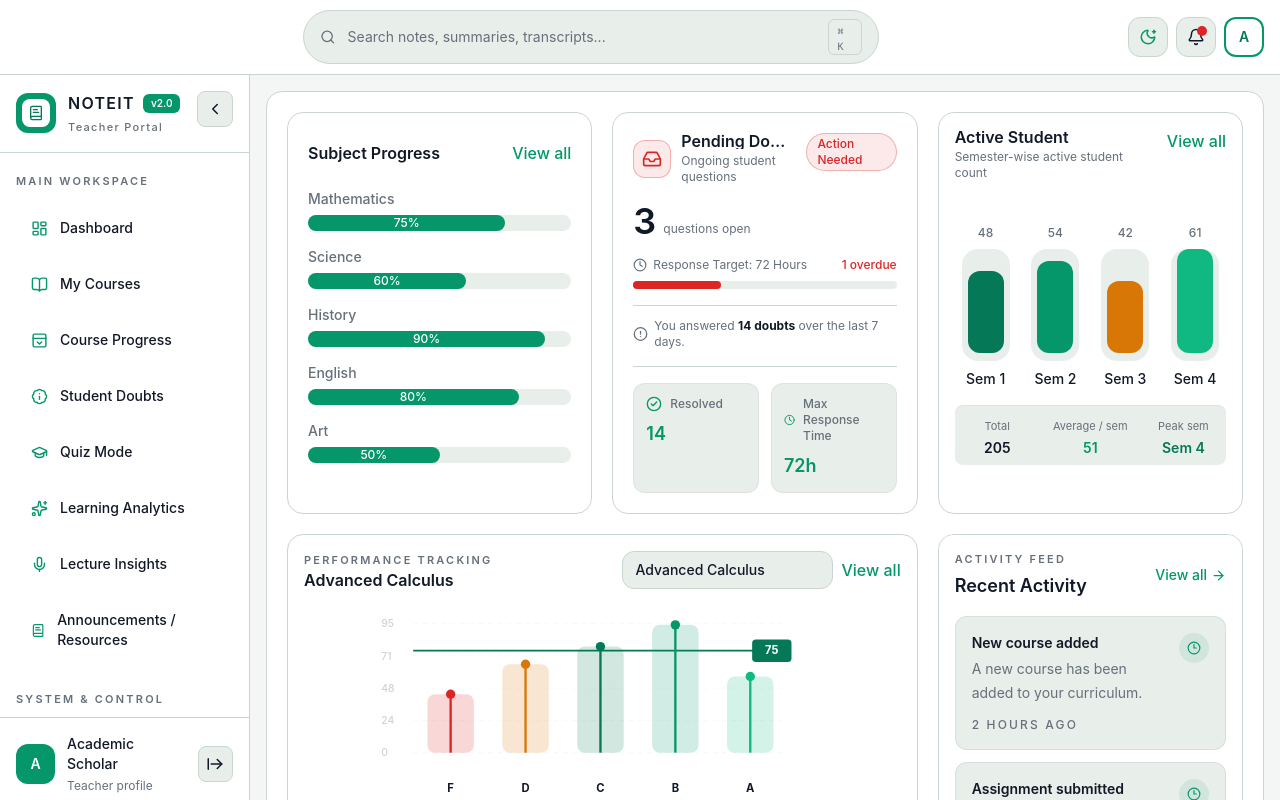
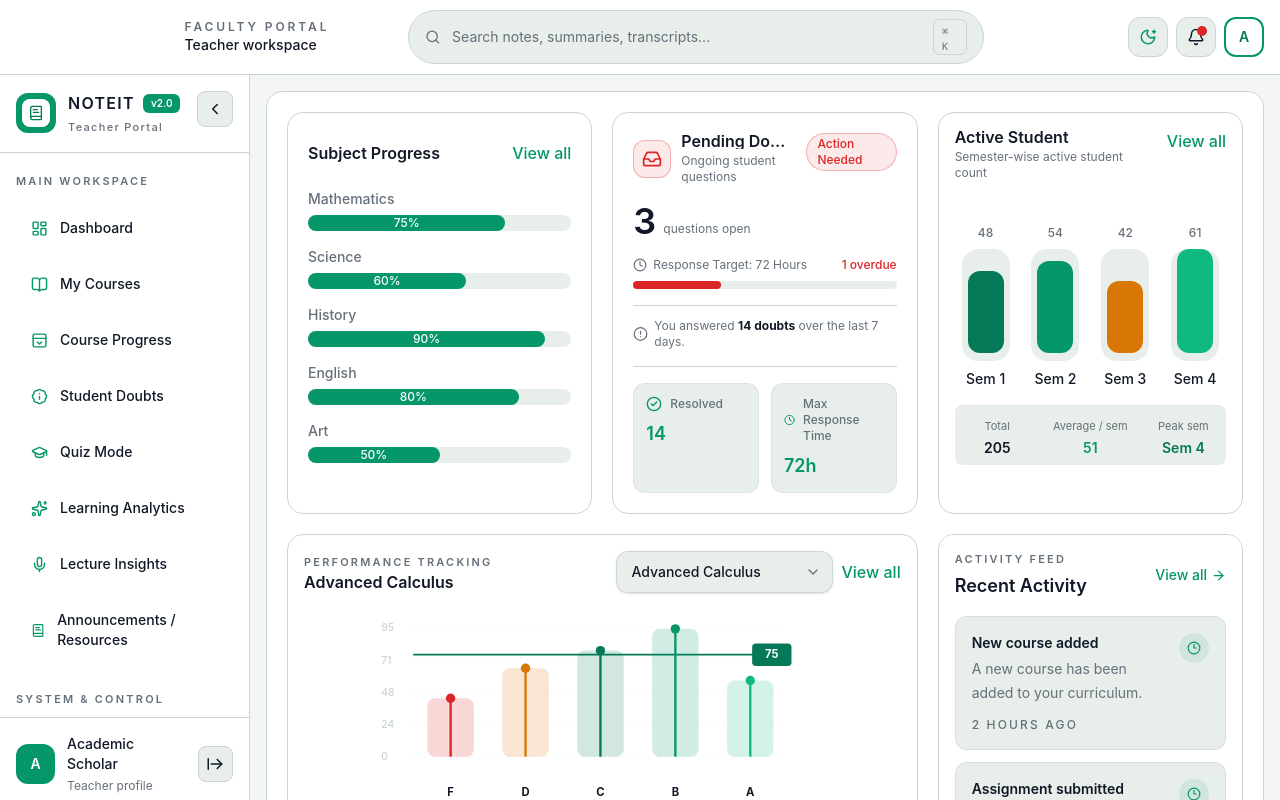
Before and after one commit to Prashant-workhub/teacher-s-portal, a React (Vite) app: page / in a window 1280 px wide. Shown: the top 800 px of the page. Built offline with nearby package versions, Linux system fonts and the light colour scheme.

Commit message:
applied theme on the perfomance kpi dropdown box

```diff
--- a/src/Props/kpiCard.tsx
+++ b/src/Props/kpiCard.tsx
@@ -1,3 +1,4 @@
+import { ChevronDown } from "lucide-react";
 import { useTheme } from "../components/theme/ThemeProvider";
 import type { KpiData, KpiSubject } from "../types/kpi";
 
@@ -93,18 +94,28 @@ const KpiCard = ({ data, subjectOptions, onSubjectChange }: KpiCardProps) => {
             <select
               aria-label="Select KPI subject"
               className={[
-                "min-w-[12rem] rounded-xl border px-3 py-2 pr-9 text-sm font-medium outline-none transition",
-                "appearance-none border-[var(--app-border)] bg-[var(--app-surface-alt)] text-[var(--app-text)]",
+                "peer min-w-[12rem] appearance-none rounded-xl border px-3.5 py-2.5 pr-10 text-sm font-medium outline-none transition",
+                "border-[var(--app-border)]/90 bg-[var(--app-surface-alt)]/95 text-[var(--app-text)] shadow-sm",
+                "hover:border-[var(--app-brand)]/55 hover:bg-[var(--app-surface-alt)] focus:border-[var(--app-brand)] focus:ring-2 focus:ring-[var(--app-brand)]/20",
               ].join(" ")}
               onChange={(event) => onSubjectChange(event.target.value)}
               value={data.subject.id}
             >
               {subjectOptions.map((subject) => (
-                <option key={subject.id} value={subject.id}>
+                <option
+                  key={subject.id}
+                  className="bg-[var(--app-surface)] text-[var(--app-text)]"
+                  value={subject.id}
+                >
                   {subject.label}
                 </option>
               ))}
             </select>
+            <ChevronDown
+              aria-hidden="true"
+              className="pointer-events-none absolute right-3 top-1/2 -translate-y-1/2 text-[var(--app-muted)] transition peer-hover:text-[var(--app-brand)] peer-focus:text-[var(--app-brand)]"
+              size={16}
+            />
           </label>
 
           <a
--- a/src/components/header/Header.tsx
+++ b/src/components/header/Header.tsx
@@ -24,9 +24,17 @@ const Header = () => {
       }}
     >
       <div className="flex items-center gap-3">
-        <div className="flex items-center gap-2">
-          <div className={`rounded-md px-3 py-2 text-3xl font-semibold tracking-[0.12em] text-white`}>
+        <div className="flex items-center gap-3">
+          <div className="rounded-md px-3 py-2 text-3xl font-semibold tracking-[0.12em] text-white">
             NOTEIT
+          </div>
+          <div className="hidden min-w-0 flex-col leading-tight md:flex">
+            <span className="text-xs font-semibold uppercase tracking-[0.24em] text-[var(--app-muted)]">
+              Faculty portal
+            </span>
+            <span className="text-sm font-medium text-[var(--app-text)]">
+              Teacher workspace
+            </span>
           </div>
         </div>
 
```
